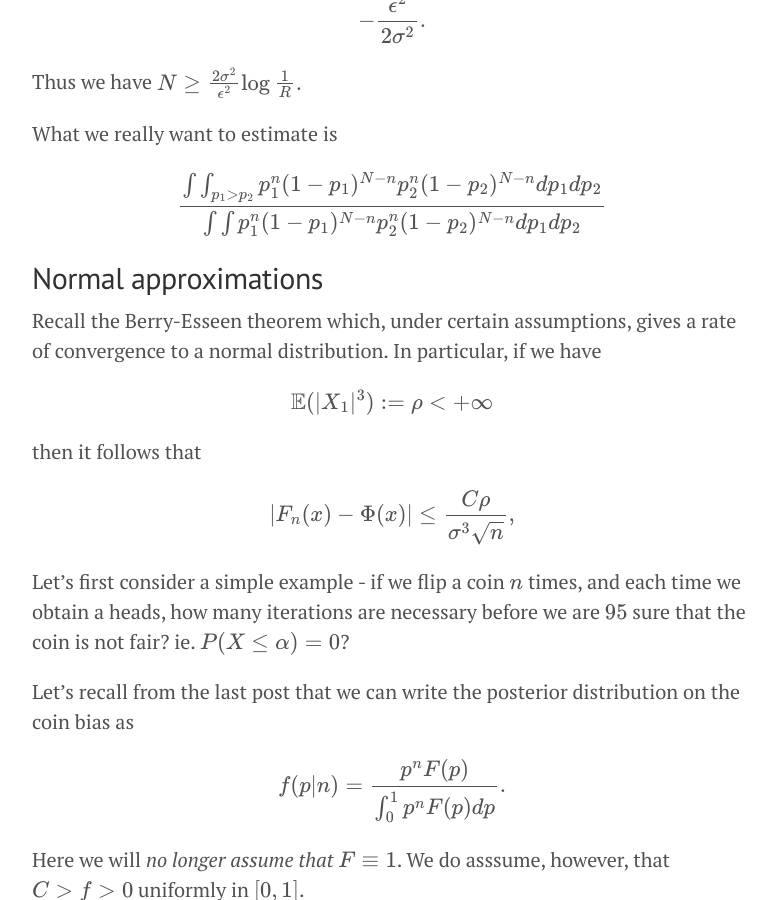
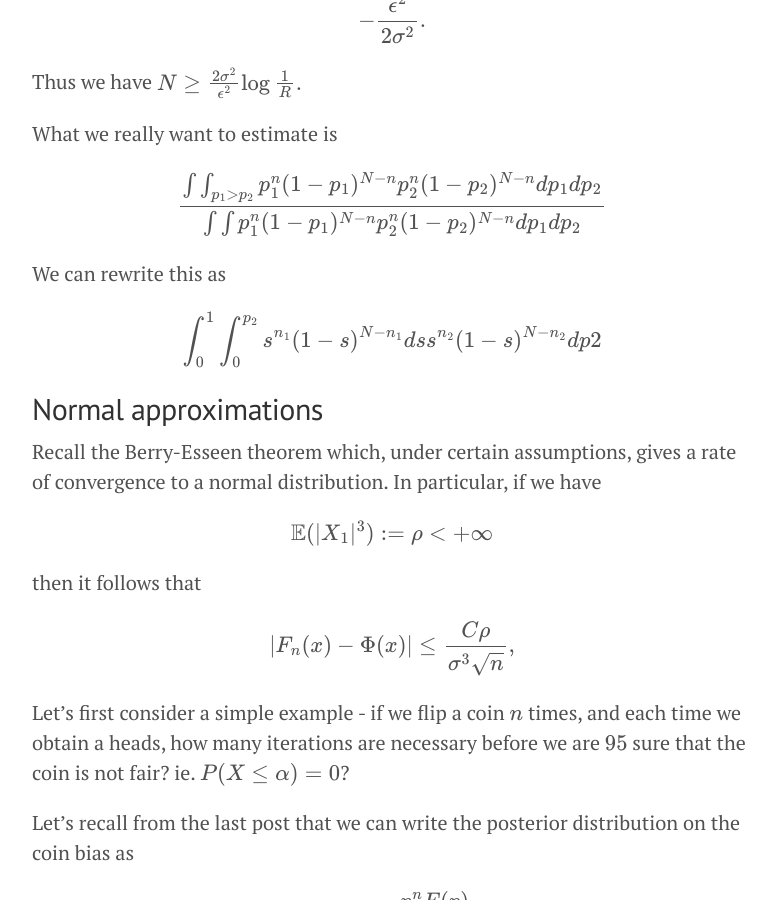
Before and after one commit to doriang102/doriang102.github.io, a Jekyll site: the page built from _posts/2017-06-10-hypothesis-testing-part-2-in-progress.md, in a window 1280 px wide and 900 px high, scrolled down 6467 px. Shown: the whole window, without its empty margins (248-1024 px from the left). Built offline with Jekyll 4.4.1, drawn with Linux system fonts in a browser that asks for light colours; our own code applies the rules of GitHub Pages for plain Markdown files; formulas are drawn with MathJax 3.

Commit message:
Update 2017-06-10-hypothesis-testing-part-2-in-progress.md

```diff
--- a/_posts/2017-06-10-hypothesis-testing-part-2-in-progress.md
+++ b/_posts/2017-06-10-hypothesis-testing-part-2-in-progress.md
@@ -191,6 +191,12 @@ What we really want to estimate is
 
 $$ \frac{\int\int_{p_1 > p_2} p_1^n (1-p_1)^{N-n} p_2^n (1-p_2)^{N-n} dp_1dp_2}{\int \int p_1^n (1-p_1)^{N-n} p_2^n (1-p_2)^{N-n} dp_1dp_2}$$
 
+We can rewrite this as
+
+$$ \int_0^1 \int_0^{p_2} s^{n_1} (1-s)^{N-n_1} ds s^{n_2}(1-s)^{N-n_2} dp2$$
+
+
+
 ## Normal approximations
 
 Recall the Berry-Esseen theorem which, under certain assumptions, gives a rate of convergence to a normal distribution. In particular, if we have
```
